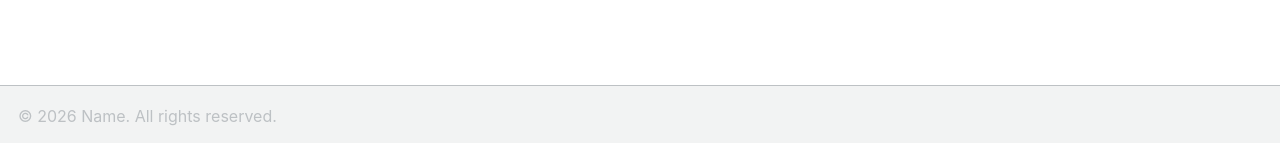
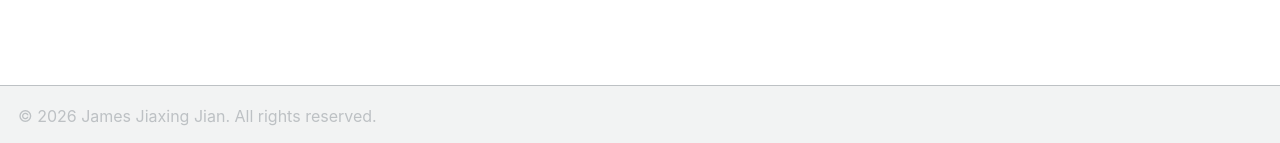
Before and after one commit to jamesjiaxingjian/jamesjiaxingjian.github.io, a Jekyll site: the page built from _pages/about.md, in a window 1280 px wide. Shown: the part 754-897 px from the top of the page. Built offline with Jekyll 4.4.1, drawn with Linux system fonts in a browser that asks for light colours; a style sheet for code colours, icons or effects is not loaded.

Commit message:
Update footer.html

```diff
--- a/_includes/footer.html
+++ b/_includes/footer.html
@@ -1,5 +1,5 @@
 {% include base_path %}
 
 <div class="page__footer-copyright" style="font-size: 16px;">
-    © 2026 Name. All rights reserved.
+    © 2026 James Jiaxing Jian. All rights reserved.
 </div>
```
